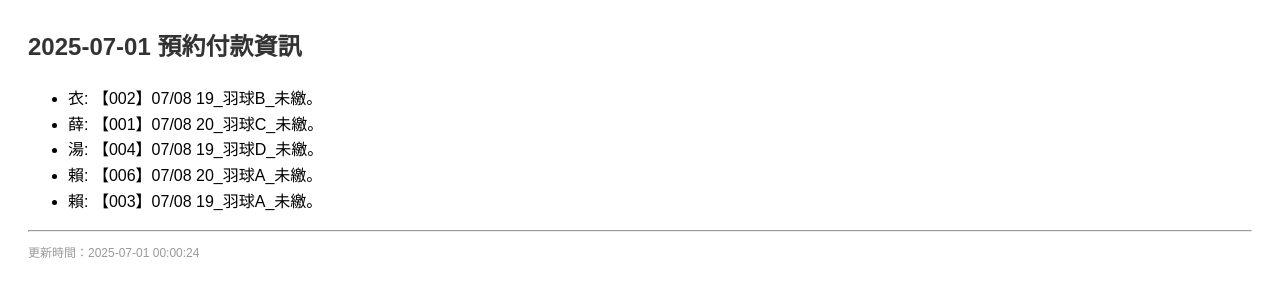
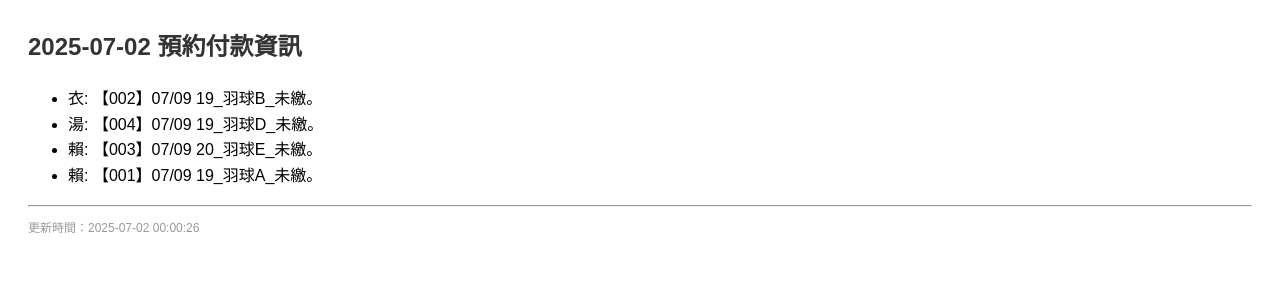
Before and after one commit to chunyulaie/booking-status, a plain HTML site: page index.html in a window 1280 px wide. Drawn offline with Linux system fonts and the light colour scheme.

Commit message:
強制更新頁面 2025-07-02 00:00:26

```diff
--- a/index.html
+++ b/index.html
@@ -9,11 +9,11 @@
         </style>
       </head>
       <body>
-        <h2>2025-07-01 預約付款資訊</h2>
+        <h2>2025-07-02 預約付款資訊</h2>
         <ul>
-          <li>衣: 【002】07/08 19_羽球B_未繳。</li><li>薛: 【001】07/08 20_羽球C_未繳。</li><li>湯: 【004】07/08 19_羽球D_未繳。</li><li>賴: 【006】07/08 20_羽球A_未繳。</li><li>賴: 【003】07/08 19_羽球A_未繳。</li>
+          <li>衣: 【002】07/09 19_羽球B_未繳。</li><li>湯: 【004】07/09 19_羽球D_未繳。</li><li>賴: 【003】07/09 20_羽球E_未繳。</li><li>賴: 【001】07/09 19_羽球A_未繳。</li>
         </ul>
         <hr>
-        <p style="font-size:12px;color:#999;">更新時間：2025-07-01 00:00:24</p>
+        <p style="font-size:12px;color:#999;">更新時間：2025-07-02 00:00:26</p>
       </body>
     </html>
```
